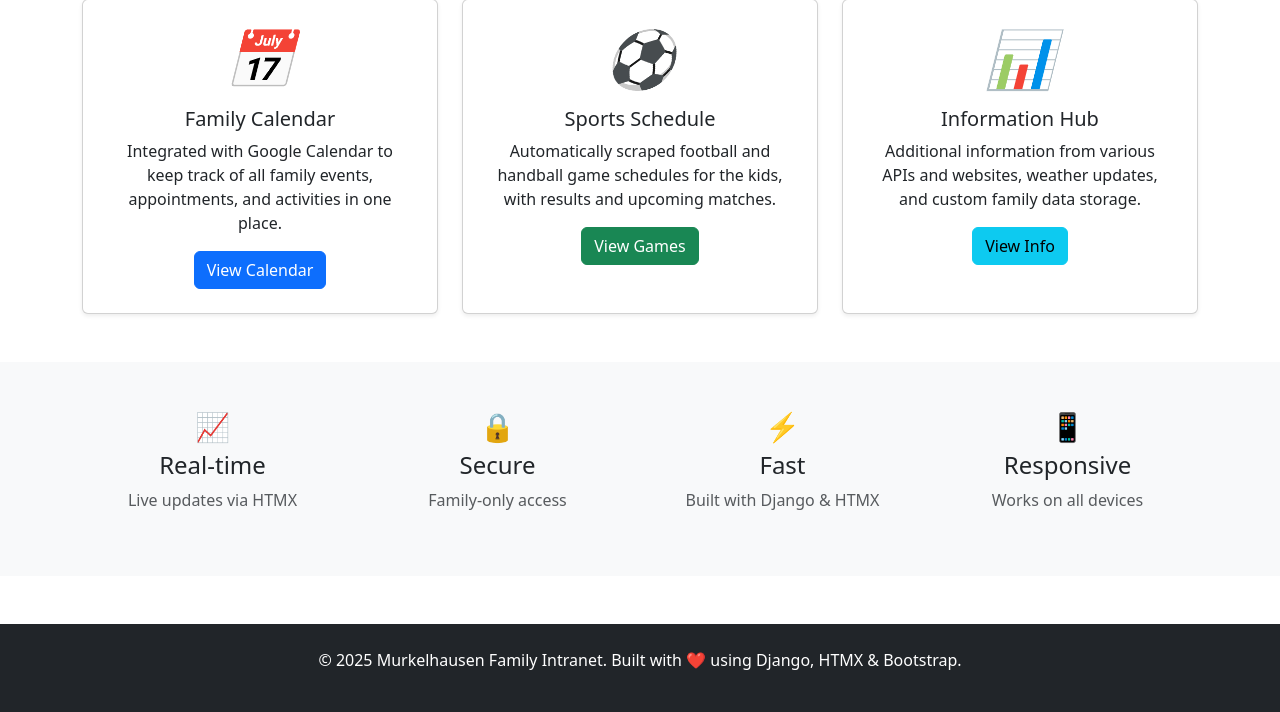
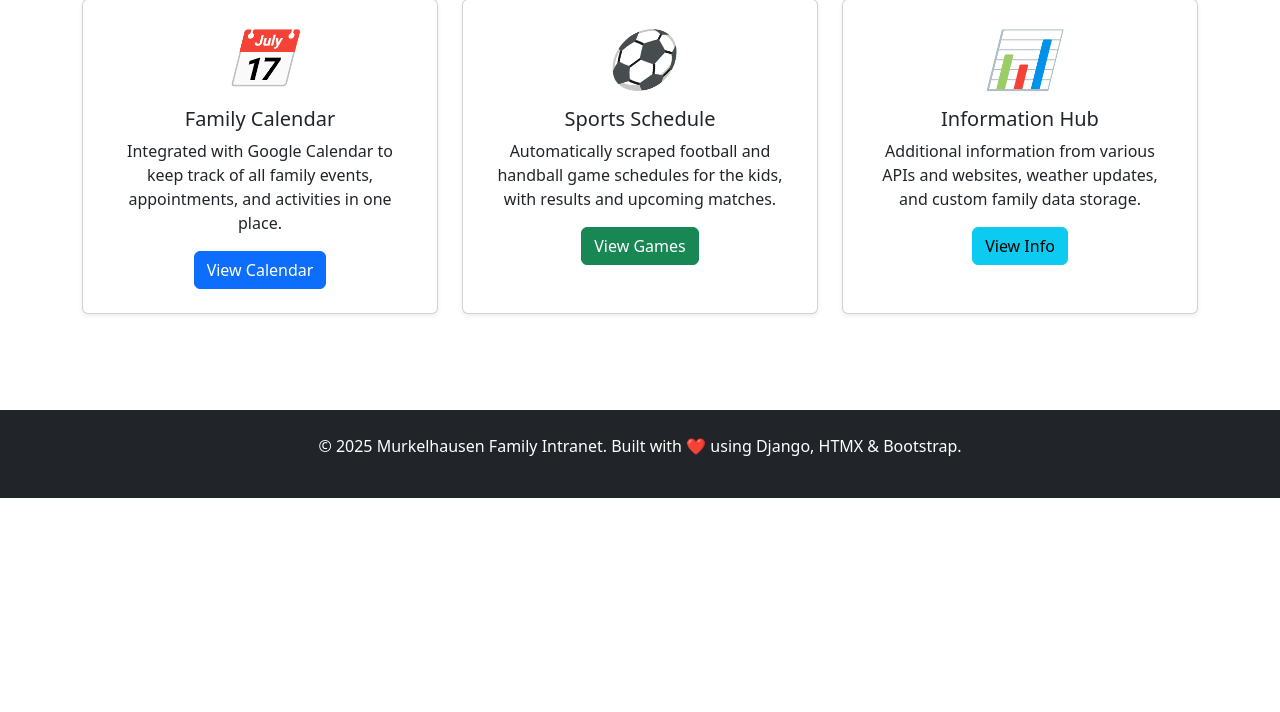
Before and after one commit to Relativity74205/murkelhausen_app3, a Django app: page / in a window 1280 px wide. Shown: the part 561-1273 px from the top of the page. After the commit the page ends 1059 px from the top, so only its background shows below. Run offline with Django 5.2, Linux system fonts and the light colour scheme.

Commit message:
fix: tagging script

```diff
--- a/core/admin.py
+++ b/core/admin.py
@@ -1,2 +1 @@
-
 # Register your models here.
--- a/core/models.py
+++ b/core/models.py
@@ -1,2 +1 @@
-
 # Create your models here.
--- a/core/templates/core/home.html
+++ b/core/templates/core/home.html
@@ -140,41 +140,6 @@
             </div>
         </section>
 
-        <!-- Quick Stats -->
-        <section class="py-5 bg-light">
-            <div class="container">
-                <div class="row text-center">
-                    <div class="col-md-3">
-                        <div class="mb-3">
-                            <h3 class="text-primary">📈</h3>
-                            <h4>Real-time</h4>
-                            <p class="text-muted">Live updates via HTMX</p>
-                        </div>
-                    </div>
-                    <div class="col-md-3">
-                        <div class="mb-3">
-                            <h3 class="text-success">🔒</h3>
-                            <h4>Secure</h4>
-                            <p class="text-muted">Family-only access</p>
-                        </div>
-                    </div>
-                    <div class="col-md-3">
-                        <div class="mb-3">
-                            <h3 class="text-warning">⚡</h3>
-                            <h4>Fast</h4>
-                            <p class="text-muted">Built with Django & HTMX</p>
-                        </div>
-                    </div>
-                    <div class="col-md-3">
-                        <div class="mb-3">
-                            <h3 class="text-info">📱</h3>
-                            <h4>Responsive</h4>
-                            <p class="text-muted">Works on all devices</p>
-                        </div>
-                    </div>
-                </div>
-            </div>
-        </section>
     </div>
 
     <!-- Footer -->
--- a/core/tests.py
+++ b/core/tests.py
@@ -1,2 +1 @@
-
 # Create your tests here.
--- a/pyproject.toml
+++ b/pyproject.toml
@@ -21,7 +21,7 @@ dev = [
 
 [tool.ruff]
 # Django-specific configuration
-target-version = "1.0.6"
+target-version = "py313"
 line-length = 88
 exclude = [
     ".git",
@@ -33,6 +33,7 @@ exclude = [
     ".env",
     "build",
     "dist",
+    ".github",
 ]
 
 [tool.ruff.lint]
@@ -110,7 +111,7 @@ line-ending = "auto"
 # ty type checker configuration
 
 [tool.ty.environment]
-python-version = "1.0.6"
+python-version = "3.13"
 
 [tool.ty.src]
 exclude = [
```
Also changed, not shown: .github/actions/semver/semver_tagging.py, .github/workflows/tagging.yml, family_intranet/settings.py (line endings or trailing spaces).
